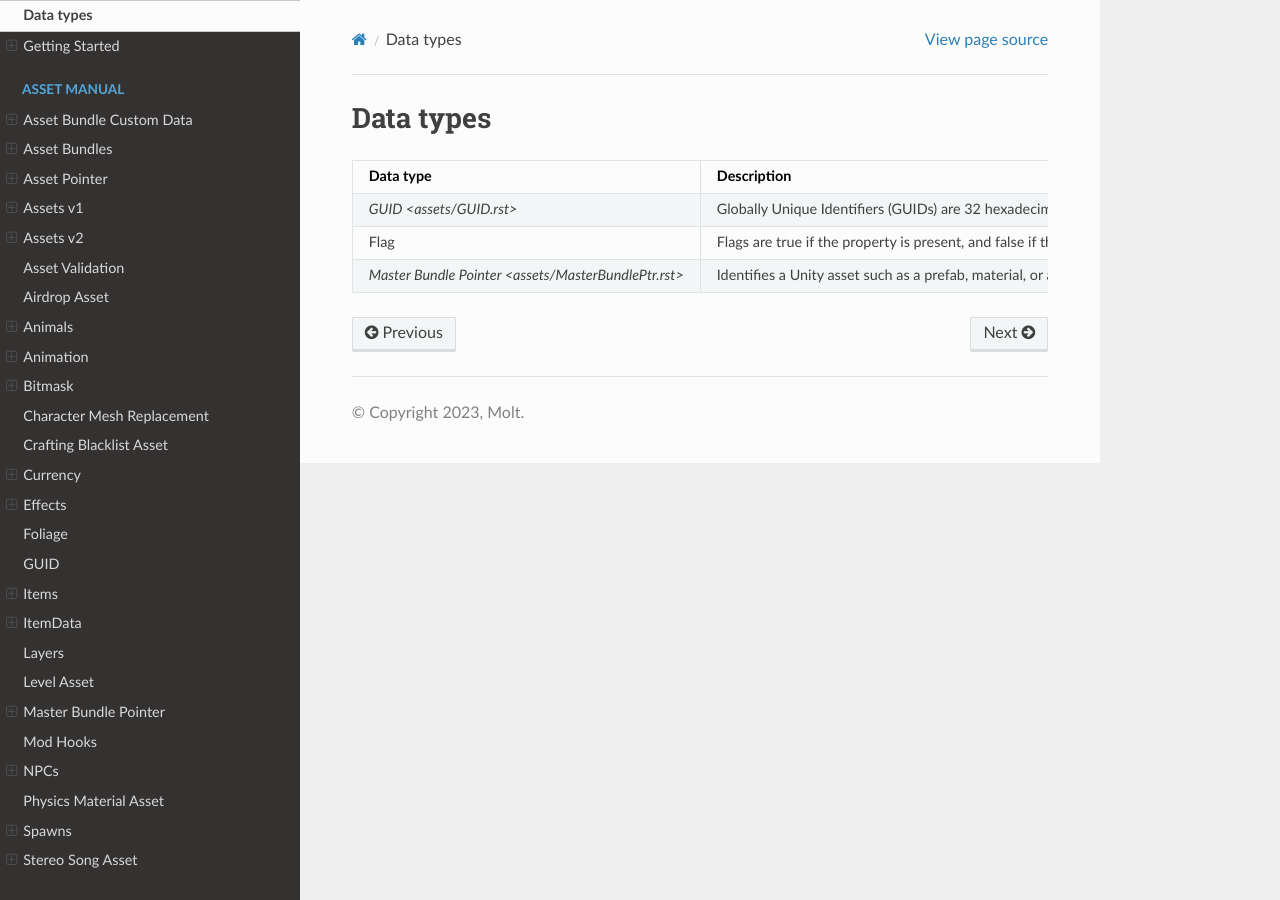
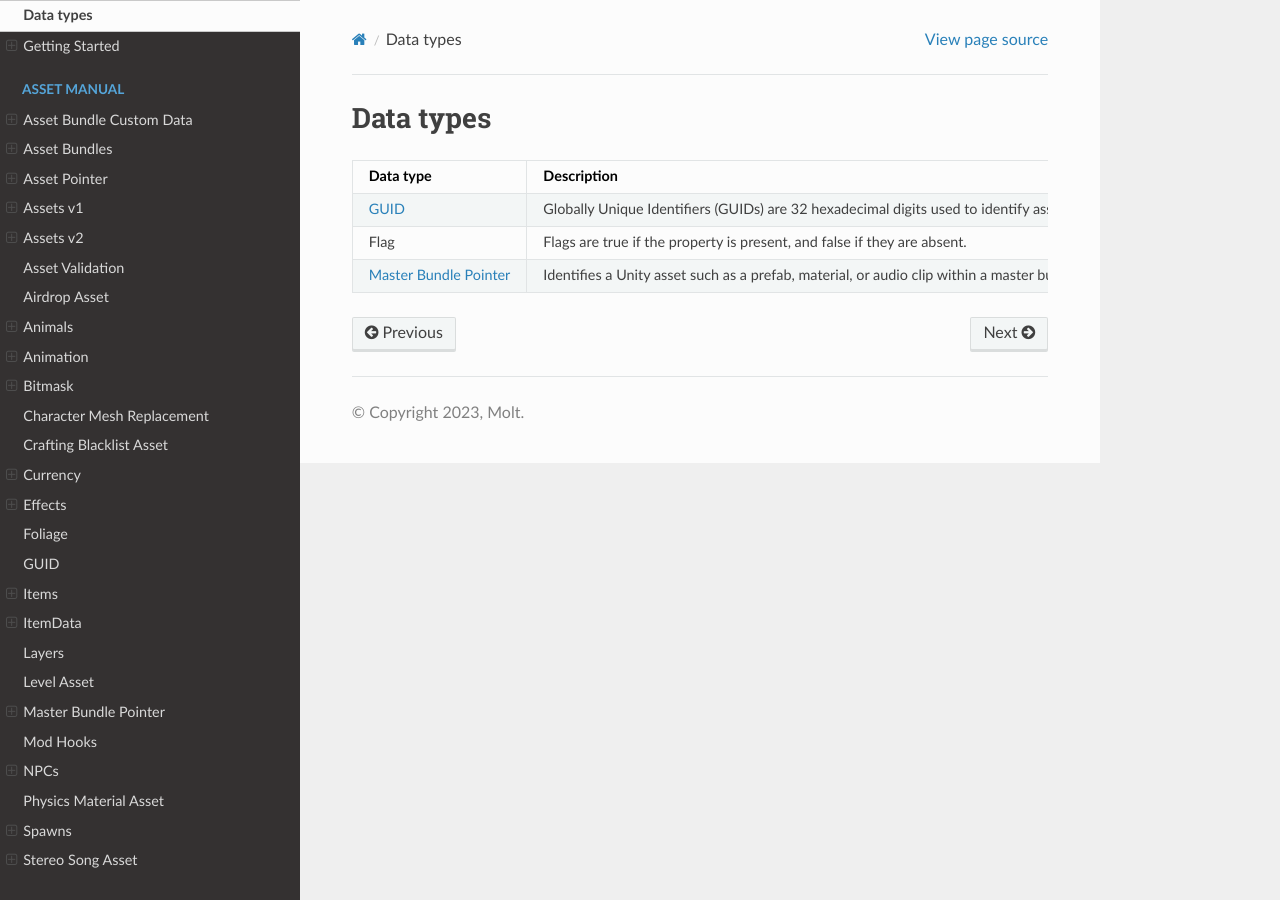
Before and after one commit to MoltonMontro/TestDocs, a Sphinx documentation site: the page built from docs/source/data-types.rst, in a window 1280 px wide. Built offline with Sphinx 7.4.7 and the Read the Docs theme 2.0.0, drawn with Linux system fonts in a browser that asks for light colours.

Commit message:
Update data-types.rst

```diff
--- a/docs/source/data-types.rst
+++ b/docs/source/data-types.rst
@@ -7,9 +7,9 @@ Data types
 
    * - Data type
      - Description
-   * - `GUID <assets/GUID.rst>`
+   * - `GUID <assets/GUID.rst>`_
      - Globally Unique Identifiers (GUIDs) are 32 hexadecimal digits used to identify assets. They are preferable to file names because the files can be moved without redirectors.
    * - Flag
      - Flags are true if the property is present, and false if they are absent.
-   * - `Master Bundle Pointer <assets/MasterBundlePtr.rst>`
+   * - `Master Bundle Pointer <assets/MasterBundlePtr.rst>`_
      - Identifies a Unity asset such as a prefab, material, or audio clip within a master bundle.
```
